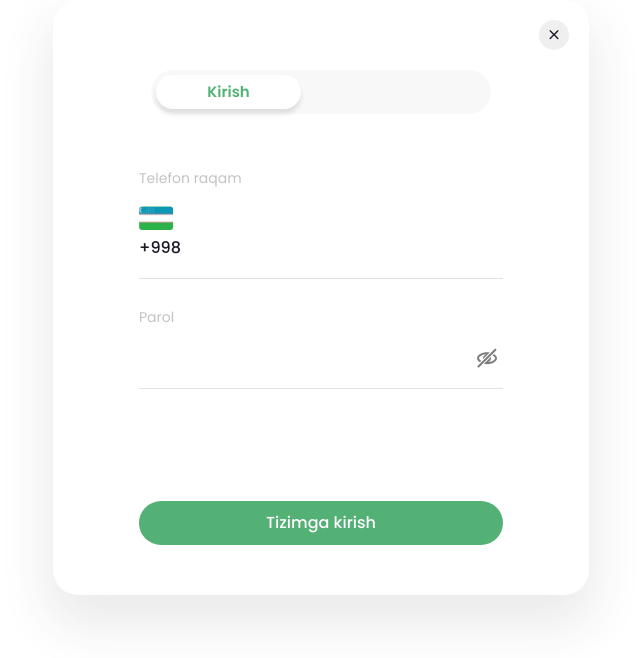
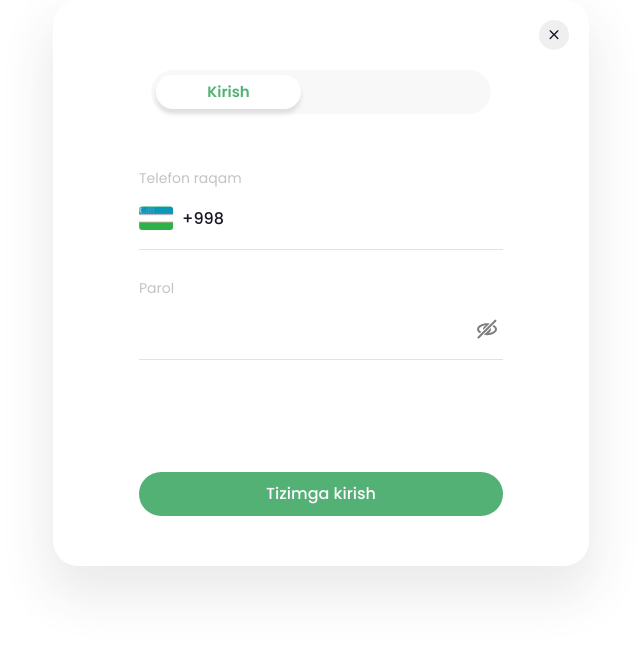
Before and after one commit to abutolib/exam5-with-redux, a React (Vite) app: page /login in a window 1280 px wide. Shown: the top 658 px of the page, without its empty margins (319-959 px from the left). Built offline with nearby package versions, Linux system fonts and the light colour scheme.

Commit message:
some changes

```diff
--- a/src/pages/Login/Login.jsx
+++ b/src/pages/Login/Login.jsx
@@ -48,8 +48,8 @@ export const Login = () => {
       <form onSubmit={handleSubmit} className='login-form'>
         <label className='login-label'>
           Telefon raqam
-          <div style={{ marginTop: '10px' }}>
-            <img src={uzbflag} />
+          <div style={{ marginTop: '10px' }} className='d-flex align-items-center'>
+            <img src={uzbflag} className='d-block me-2' />
             <div className='d-flex align-items-center'>
               <p className='nomer m-0'>+998</p>
               <input ref={telRef} className='tel-input' type='tel' />
```
